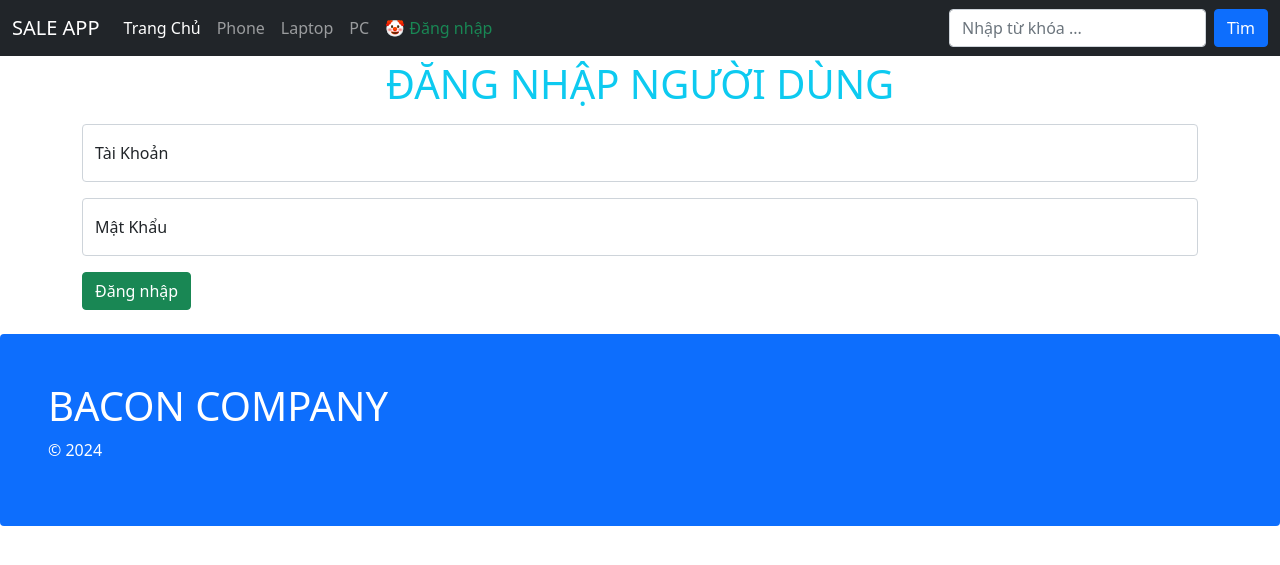
After one commit to binhson1/SaleApp2, a Flask app: page /login in a window 1280 px wide. The commit adds this page. Shown: the top 565 px of the page. Run offline with Flask 3, Linux system fonts and the light colour scheme.

Commit message:
2:00 PM 13/03/2024 - 11:00 PM 14/03/2024: Update side products-details website and login page

```diff
--- a/SaleApp2/dao.py
+++ b/SaleApp2/dao.py
@@ -6,7 +6,21 @@ def load_categories():
         return json.load(f)
 
 
-def load_products():
+def load_products(q=None,cate_id=None):
     with open('data/products.json', encoding='utf-8') as f:
         products = json.load(f)
+
+        if q:
+            products = [p for p in products if p['name'].find(q) >= 0]
+        if cate_id:
+            products = [p for p in products if p['category_id'].__eq__(int(cate_id))]
+
         return products
+
+
+def get_product_by_id(product_id):
+    with open('data/products.json', encoding='utf-8') as f:
+        products = json.load(f)
+        for p in products:
+            if p['id'] == product_id:
+                return p
--- a/SaleApp2/index.py
+++ b/SaleApp2/index.py
@@ -1,4 +1,6 @@
-from flask import Flask, render_template
+from Tools.scripts.make_ctype import method
+
+from flask import Flask, render_template, request, redirect
 
 import dao
 
@@ -7,10 +9,35 @@ app = Flask(__name__)
 
 @app.route('/')
 def index():
-    categories = dao.load_categories()
-    products = dao.load_products()
-    return render_template('index.html', categories=categories, products=products)
-    #return "Hi"
+    q = request.args.get("q")
+    cate_id = request.args.get("category_id")
+    products = dao.load_products(q, cate_id)
+    return render_template('index.html', products=products)
+    # return "Hi"
+
+
+@app.route('/products/<int:id>')
+def details(id):
+    product = dao.get_product_by_id(product_id=id)
+    return render_template('product-details.html', product=product)
+
+
+@app.context_processor
+def common_attributes():
+    return {
+        'categories': dao.load_categories()
+
+    }
+
+
+@app.route('/login', methods=['get', 'post'])
+def login_my_user():
+    if request.method.__eq__('POST'):
+        username = request.form.get('username')
+        password = request.form.get('password')
+        if username.__eq__('admin') and password.__eq__('123'):
+            return redirect('/')
+    return render_template('login.html')
 
 
 if __name__ == '__main__':
--- /dev/null
+++ b/SaleApp2/templates/layout/base.html
@@ -0,0 +1,30 @@
+<!DOCTYPE html>
+<html lang="vi">
+<head>
+    <meta name="viewport" content="width=device-width, initial-scale=1.0">
+    <meta charset="UTF-8">
+    <title>{% block title %}{% endblock %}</title>
+    <link href="https://cdn.jsdelivr.net/npm/bootstrap@5.0.2/dist/css/bootstrap.min.css" rel="stylesheet"
+          integrity="sha384-EVSTQN3/azprG1Anm3QDgpJLIm9Nao0Yz1ztcQTwFspd3yD65VohhpuuCOmLASjC" crossorigin="anonymous">
+    <script src="https://cdn.jsdelivr.net/npm/bootstrap@5.0.2/dist/js/bootstrap.bundle.min.js"
+            integrity="sha384-MrcW6ZMFYlzcLA8Nl+NtUVF0sA7MsXsP1UyJoMp4YLEuNSfAP+JcXn/tWtIaxVXM"
+            crossorigin="anonymous"></script>
+</head>
+<body>
+
+{% block header %}
+{% include 'layout/header.html' %}
+{% endblock %}
+
+<div class="container">
+{% block content required %}{% endblock %}
+</div>
+
+{% block footer %}
+{% include 'layout/footer.html' %}
+{% endblock %}
+
+</body>
+
+
+</html>
--- /dev/null
+++ b/SaleApp2/templates/layout/footer.html
@@ -0,0 +1,6 @@
+<footer>
+    <div class="mt-4 p-5 bg-primary text-white rounded">
+  <h1>BACON COMPANY</h1>
+  <p>&copy; 2024</p>
+</div>
+</footer>
--- /dev/null
+++ b/SaleApp2/templates/layout/header.html
@@ -0,0 +1,27 @@
+<nav class="navbar navbar-expand-sm navbar-dark bg-dark">
+    <div class="container-fluid">
+        <a class="navbar-brand" href="javascript:void(0)">SALE APP</a>
+        <button class="navbar-toggler" type="button" data-bs-toggle="collapse" data-bs-target="#mynavbar">
+            <span class="navbar-toggler-icon"></span>
+        </button>
+        <div class="collapse navbar-collapse" id="mynavbar">
+            <ul class="navbar-nav me-auto">
+                <li class="nav-item">
+                    <a class="nav-link active" href="/">Trang Chủ</a>
+                </li>
+                {% for cate in categories %}
+                <li class="nav-item">
+                    <a class="nav-link" href="/?category_id={{cate.id}}">{{ cate.name }}</a>
+                </li>
+                {% endfor %}
+                <li class="nav-item">
+                    <a class="nav-link text-success" href="/login">&#129313; Đăng nhập</a>
+                </li>
+            </ul>
+            <form class="d-flex" method="get" action="/">
+                <input class="form-control me-2" type="text" name="q" placeholder="Nhập từ khóa ...">
+                <button class="btn btn-primary" type="submit">Tìm</button>
+            </form>
+        </div>
+    </div>
+</nav>
--- /dev/null
+++ b/SaleApp2/templates/login.html
@@ -0,0 +1,19 @@
+{% extends 'layout/base.html' %}
+{% block title %}Đăng Nhập{% endblock %}
+{% block content %}
+<h1 class="text-center text-info mt-1">ĐĂNG NHẬP NGƯỜI DÙNG</h1>
+<form method="post" action="/login">
+    <div class="form-floating mb-3 mt-3">
+        <input type="text" class="form-control" id="username" placeholder="Nhập tài khoản" name="username" pattern="[a-zA-Z0-9]*">
+        <label for="username">Tài Khoản</label>
+    </div>
+
+    <div class="form-floating mt-3 mb-3">
+        <input type="password" class="form-control" id="password" placeholder="Nhập mật khẩu" name="pswd" required>
+        <label for="password">Mật Khẩu</label>
+    </div>
+    <div class="form-floating mt-3 mb-3">
+        <button class="btn btn-success">Đăng nhập</button>
+    </div>
+</form>
+{% endblock %}
```
Also changed, not shown: SaleApp2/templates/index.html (+14 -44 lines), SaleApp2/templates/product-details.html (added, +18 -0 lines).
